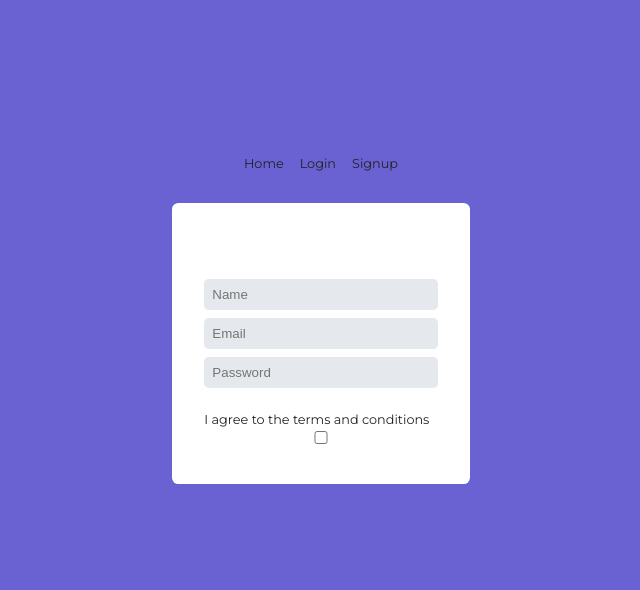
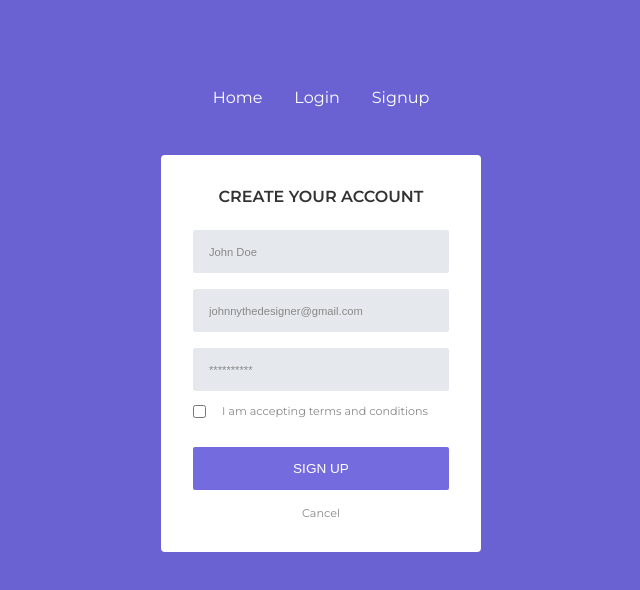
Before and after one commit to designbyheart/semos-javascript-academy, a Next.js app: page /auth/signup in a window 1280 px wide. Shown: the top 590 px of the page, without its empty margins (319-959 px from the left). Built offline with nearby package versions, Linux system fonts and the light colour scheme.

Commit message:
login and signup form

```diff
--- a/src/app/auth/signup/page.js
+++ b/src/app/auth/signup/page.js
@@ -1,11 +1,41 @@
+"use client";
 import NavigationMenu from "@/components/molecules/NavigationMenu";
 import SignUpForm from "@/components/organisms/SignupForm";
+import { isFieldValid } from "@/data/validators/fieldValidator";
 
 export default function SignUpPage() {
-    return (
-      <div className="auth-page sign-up-page">
-        <NavigationMenu/>
-        <SignUpForm />
-      </div>
-    );
+  const handleOnSubmit = async (event, signUpFormData) => {
+    event.preventDefault();
+
+    if (
+      !isFieldValid(signUpFormData.name) ||
+      !isFieldValid(signUpFormData.email) ||
+      !isFieldValid(signUpFormData.password)
+    ) {
+      alert("Neispravni podaci");
+      return;
+    }
+
+    const response = await fetch("/api/auth/signup", {
+      method: "POST",
+      headers: {
+        "Content-Type": "application/json",
+      },
+      body: JSON.stringify(signUpFormData),
+    });
+
+    if (response.ok) {
+      const jsonResponse = await response.json();
+      console.log("response from server", jsonResponse);
+      // TODO: Redirekcija ka private strani (dashboard)
+    } else {
+      console.error("Failed to signup", response);
+    }
+  };
+  return (
+    <div className="auth-page">
+      <NavigationMenu />
+      <SignUpForm onSubmit={handleOnSubmit} />
+    </div>
+  );
 }
--- a/src/app/layout.js
+++ b/src/app/layout.js
@@ -1,6 +1,6 @@
 import { Montserrat } from "next/font/google";
 import "./globals.css";
-import "@/style/app.scss"
+import "@/style/app.scss";
 
 // const inter = Inter({ subsets: ["latin"] });
 const montserrat = Montserrat({ subsets: ["latin"] });
--- a/src/app/page.js
+++ b/src/app/page.js
@@ -5,7 +5,7 @@ import NavigationMenu from "@/components/molecules/NavigationMenu";
 export default function Home() {
   return (
     <main className={styles.main}>
-      <NavigationMenu/>
+      <NavigationMenu />
     </main>
   );
 }
--- a/src/components/molecules/_navigation-menu.scss
+++ b/src/components/molecules/_navigation-menu.scss
@@ -1,7 +1,6 @@
 .navigation-menu {
   display: flex;
-  gap: 1rem;
+  gap: 2rem;
   align-items: center;
   justify-content: center;
-  margin-bottom: 2rem;
 }
--- a/src/components/organisms/SignupForm.js
+++ b/src/components/organisms/SignupForm.js
@@ -1,26 +1,85 @@
-'use client';
+"use client";
 
-import InputField from "../molecules/InputField";
+import Link from "next/link";
+import { useState } from "react";
 
-const fields = [
-  { placeholder: "Name", id: "name" },
-  { placeholder: "Email", id: "email", type: "email" },
-  { placeholder: "Password", id: "password", type: "password" },
-  {
-    label: "I agree to the terms and conditions",
-    id: "terms",
-    type: "checkbox",
-  },
-];
+const SignupForm = ({ onSubmit }) => {
+  const [signupFormData, setSignupFormData] = useState({
+    name: "",
+    email: "",
+    password: "",
+    acceptedTerms: false,
+  });
 
-export default function SignUpForm() {
-    return (
-      <div className="auth-form sign-up-form">
-        {/* inputs: name, email, password, checkbox  */}
-        <h1>Create Your Account</h1>
-        {fields.map((field, index) => (
-          <InputField key={field.id} id={field.id} type={field.type} label={field.label} placeholder={field.placeholder}/>
-        ))}
+  return (
+    <form
+      onSubmit={(event) => onSubmit(event, signupFormData)}
+      className="auth-form"
+    >
+      <h1>Create your account</h1>
+
+      <input
+        id="name"
+        name="test"
+        placeholder="John Doe"
+        value={signupFormData.name}
+        onChange={(event) =>
+          setSignupFormData({ ...signupFormData, name: event.target.value })
+        }
+        type="text"
+      />
+
+      <input
+        id="email"
+        name="test"
+        placeholder="johnnythedesigner@gmail.com"
+        value={signupFormData.email}
+        onChange={(event) =>
+          setSignupFormData({ ...signupFormData, email: event.target.value })
+        }
+        type="text"
+      />
+      <input
+        id="password"
+        name="password"
+        placeholder="**********"
+        value={signupFormData.password}
+        type="password"
+        onChange={(event) =>
+          setSignupFormData({
+            ...signupFormData,
+            password: event.target.value,
+          })
+        }
+      />
+      <div className="checkbox-container">
+        <input
+          id="terms"
+          type="checkbox"
+          checked={signupFormData.acceptedTerms}
+          onChange={() =>
+            setSignupFormData({
+              ...signupFormData,
+              acceptedTerms: !signupFormData.acceptedTerms,
+            })
+          }
+        />
+        <label htmlFor="terms">
+          {" "}
+          I am accepting{" "}
+          <a href="/terms" target="_blank">
+            terms and conditions
+          </a>
+        </label>
       </div>
-    );
+
+      <button type="submit">Sign Up</button>
+
+      <Link href="/" className="link">
+        Cancel
+      </Link>
+    </form>
+  );
 };
+
+export default SignupForm;
--- a/src/style/_auth-page.scss
+++ b/src/style/_auth-page.scss
@@ -1,48 +1,59 @@
 .auth-page {
-    background: #6A62D2;
+  background: #6a62d2;
+  color: #fff;
   min-height: 100vh;
   display: flex;
   flex-direction: column;
   justify-content: center;
-    color: #222;
-    font-size: 0.8rem;
+  gap: 3rem;
+
+  .auth-form {
+    display: flex;
+    flex-direction: column;
+    justify-content: center;
+    background: white;
+    margin: 0 auto 10rem auto;
+    border-radius: 4px;
+    gap: 1rem;
+    padding: 2rem;
+    width: 20rem;
 
     h1 {
-            color: white;
-            font-size: 1.4rem;
-            font-weight: 500;
-            margin-bottom: 1rem;
+      color: #333;
+      font-size: 1rem;
+      font-weight: 600;
       text-align: center;
       width: 100%;
-        }
-
-    .auth-form {
-        background: white;
-        margin: 0 auto 10rem auto;
-        border-radius: .4rem;
-        gap: 1rem;
-        padding: 2rem;
-        max-width: 300px;
-
-        label {
-            padding-top: 1rem;
-            display: inline-block;
-            padding-bottom: .3rem;
+      text-transform: uppercase;
+      margin-bottom: 0.5rem;
     }
 
     input {
-            background-color: #E5E9ED;
-            padding: .5rem;
-            border-radius: .3rem;
+      background-color: #e5e9ed;
+      border-radius: 2px;
+      padding: 1rem;
       border: none;
       color: #333;
       width: 100%;
+      height: 2.7rem;
+
+      &::placeholder {
+        color: #888;
+        font-size: 0.7rem;
+      }
+    }
+    .link {
+      align-self: center;
+      font-size: 0.7rem;
+      color: #888;
     }
 
-        .checkbox-container{
+    .checkbox-container {
       display: flex;
-            justify-items: flex-start;
+      height: 0.5rem;
       align-items: center;
+      font-size: 0.7rem;
+      color: #888;
 
       input {
         width: auto;
@@ -51,15 +62,17 @@
     }
 
     button {
-            background: #746BDE;
-            border-radius: 2.2px;
+      background: #746bde;
+      color: #fff;
+      border-radius: 2px;
       width: 100%;
-            border:none;
-            padding: .5rem 1rem;
-            margin-top: .4rem;
+      height: 2.7rem;
+      border: none;
+      padding: 0.5rem 1rem;
       font-size: 0.85rem;
       font-weight: 500;
       text-transform: uppercase;
+      margin-top: 1rem;
     }
   }
 }
```
Also changed, not shown: src/app/api/auth/signup/route.js (+2 -7 lines), src/app/auth/login/page.js (+17 -15 lines), src/components/organisms/LoginForm.js (+15 -31 lines), src/services/api/apiSignUp.js (+7 -7 lines), 1 other file (tests, documents, lock files or other folders). Lines whose indentation alone changed are shown as unchanged.
